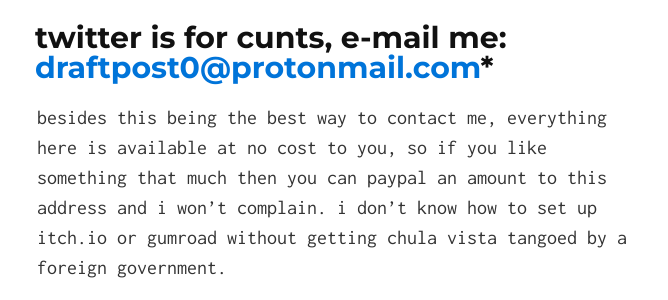
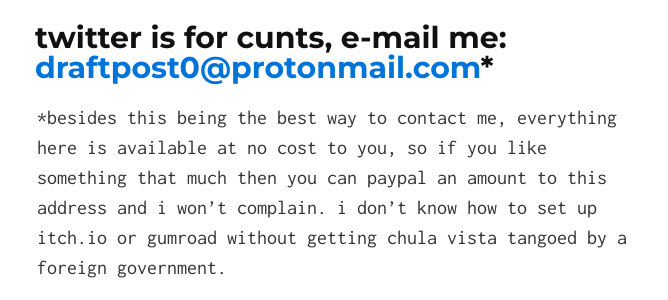
Before and after one commit to draftpost0/draftpost0.github.io, a Jekyll site: the page built from index.md, in a window 1280 px wide and 900 px high, scrolled down 1028 px. Shown: the part 153-453 px from the top of the window, without its empty margins (303-971 px from the left). Built offline with Jekyll 4.4.1, drawn with Linux system fonts in a browser that asks for light colours; nearby versions of some CDN libraries.

Commit message:
should be good now yeah

```diff
--- a/index.md
+++ b/index.md
@@ -8,7 +8,7 @@
 ## (writer, fuck you pay me, all quotes real and accurate, criticisms probably justified)
 
 ## twitter is for cunts, e-mail me: [draftpost0@protonmail.com](mailto:draftpost0@protonmail.com)*
-besides this being the best way to contact me, everything here is available at no cost to you, so if you like something that much then you can paypal an amount to this address and i won't complain. i don't know how to set up itch.io or gumroad without getting chula vista tangoed by a foreign government.
+*besides this being the best way to contact me, everything here is available at no cost to you, so if you like something that much then you can paypal an amount to this address and i won't complain. i don't know how to set up itch.io or gumroad without getting chula vista tangoed by a foreign government.
 
 ---
 
```
